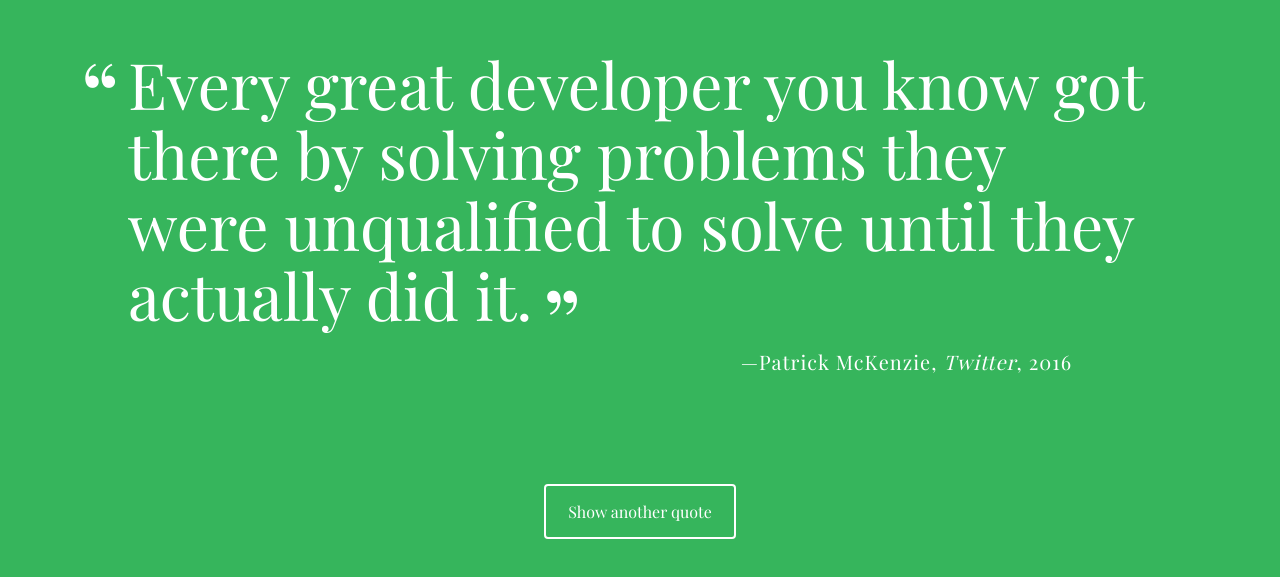
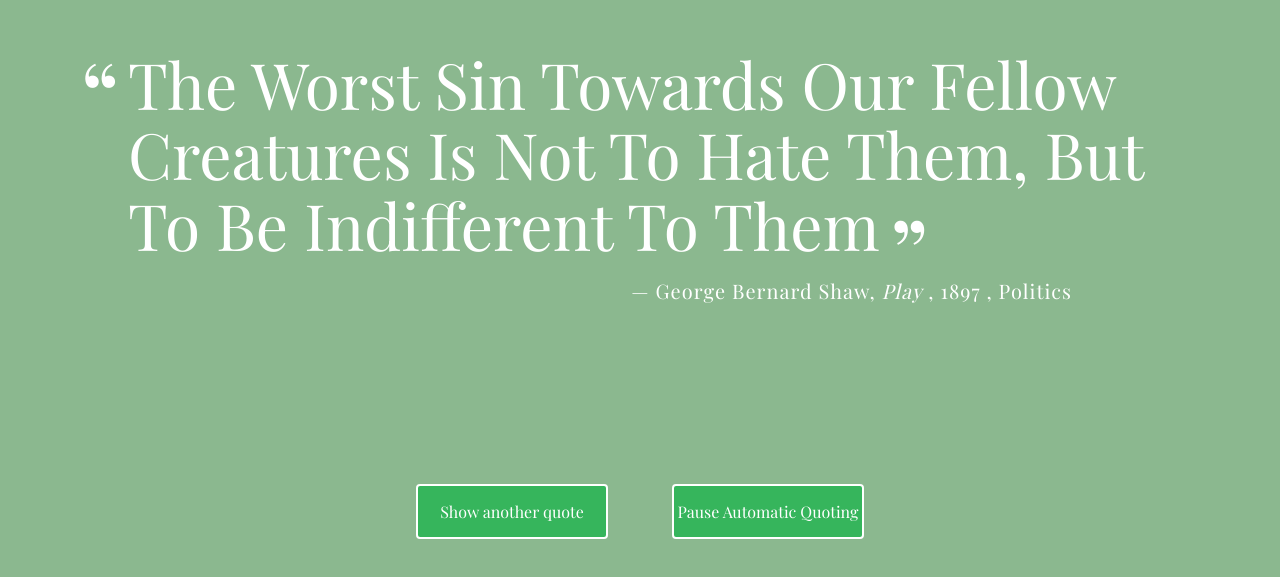
Before and after one commit to sromelus/Project_one_Ramdon_quote, a plain HTML site: page index.html in a window 1280 px wide. Shown: the part 111-688 px from the top of the page. Drawn offline with nearby package versions, Linux system fonts and the light colour scheme; a web font is replaced by a local one.

Commit message:
add a button to pause automatic quoting
add a button to pause automatic quoting. the button will stop the 2 second interval

```diff
--- a/css/styles.css
+++ b/css/styles.css
@@ -75,7 +75,7 @@ body {
   position: fixed;
   width: 12em;
   display: inline-block;
-  left: 50%;
+  left: 40%;
   margin-left: -6em;
   bottom: 150px;
   border-radius: 4px;
@@ -85,11 +85,36 @@ body {
   padding: 15px 0;
   transition: .5s ;
 }
+
+#pauseQuote {
+  position: fixed;
+  width: 12em;
+  display: inline-block;
+  left: 60%;
+  margin-left: -6em;
+  bottom: 150px;
+  border-radius: 4px;
+  border: 2px solid #fff;
+  color: #fff;
+  background-color: #36b55c;
+  padding: 15px 0;
+  transition: .5s ;
+}
+
+
 #loadQuote:hover {
   background-color: rgba(255,255,255,.25);
 }
 
+#pauseQuote:hover {
+  background-color: rgba(255,255,255,.25);
+}
+
 #loadQuote:focus {
+  outline: none;
+}
+
+#pauseQuote:focus {
   outline: none;
 }
 
--- a/index.html
+++ b/index.html
@@ -18,6 +18,9 @@
 
     <button id="loadQuote">Show another quote</button>
 
+    <button id="pauseQuote">Pause Automatic Quoting</button>
+
+
   </div>
   <script src="js/script.js"></script>
 </body>
--- a/js/script.js
+++ b/js/script.js
@@ -103,13 +103,20 @@ const printQuote = () => {
 
   message += `</p>`
 
-  let  quoteBox = document.getElementById('quote-box')
+  let quoteBox = document.getElementById('quote-box')
 
   document.body.style.backgroundColor = currentColor();
 
   return quoteBox.innerHTML = message;
 }
+
 // randomly run printQuote every every 25 seconds as soon as the page loads
-setInterval(printQuote, 25000)
+let intervalId = setInterval(printQuote, 2000)
+
+let pauseQuoteM = () => {
+  clearInterval(intervalId)
+}
 
 document.getElementById('loadQuote').addEventListener("click", printQuote, false);
+
+document.getElementById('pauseQuote').addEventListener("click", pauseQuoteM, false);
```
